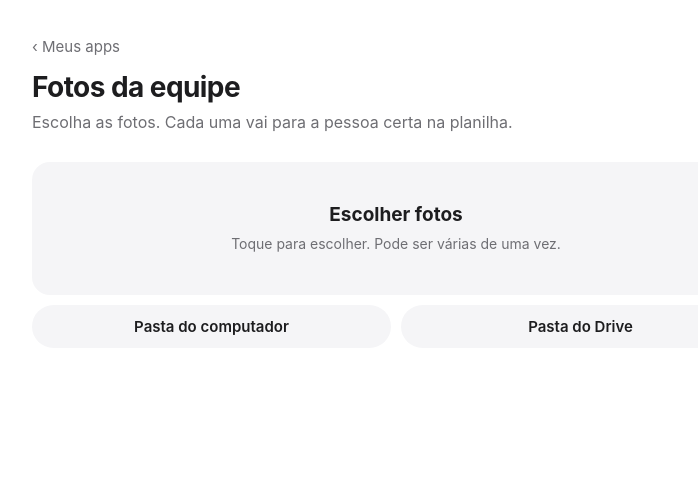
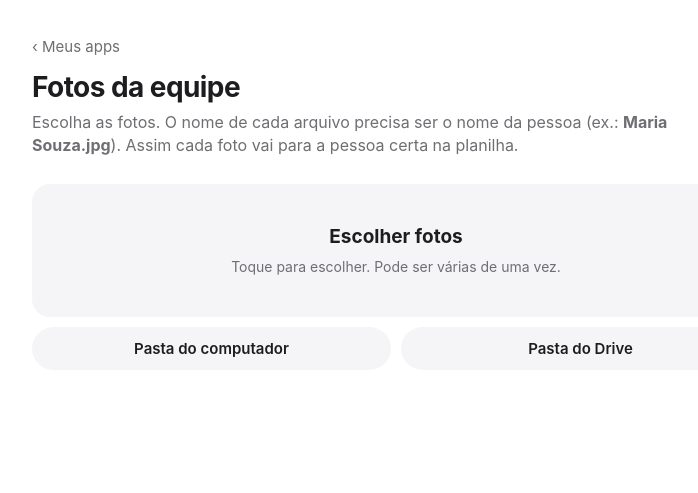
Before and after one commit to jpaapw-star/fotos-equipe, a website: page src/Index.html in a window 1280 px wide. Shown: the whole page, without its empty margins (244-942 px from the left). Drawn offline with nearby package versions, Linux system fonts and the light colour scheme.

Commit message:
Fotos da equipe 1.10.0: dica de que o nome do arquivo é o nome da pessoa
Corrige as reclamações altas da 6ª rodada de testes.

Co-Authored-By: Claude Opus 5.5 <noreply@anthropic.com>
Claude-Session: https://claude.ai/code/session_013w1DXViopw9jgyboUkXRdb

```diff
--- a/package.json
+++ b/package.json
@@ -1,6 +1,6 @@
 {
   "name": "fotos-equipe",
-  "version": "1.9.0",
+  "version": "1.10.0",
   "private": true,
   "description": "Fotos da equipe — coloca o link da foto de cada pessoa na planilha (Google Apps Script)",
   "scripts": {
--- a/src/Index.html
+++ b/src/Index.html
@@ -111,7 +111,7 @@
 <main>
   <a class="meusapps" href="https://jpaapw-star.github.io/painel/apps/" target="_top">‹ Meus apps</a>
   <h1>Fotos da equipe</h1>
-  <p class="sub" id="sub">Escolha as fotos. Cada uma vai para a pessoa certa na planilha.</p>
+  <p class="sub" id="sub">Escolha as fotos. O nome de cada arquivo precisa ser o nome da pessoa (ex.: <b>Maria Souza.jpg</b>). Assim cada foto vai para a pessoa certa na planilha.</p>
 
   <label class="area" id="area">
     <strong id="rotulo">Escolher fotos</strong>
```
Also changed, not shown: 1 other file.
